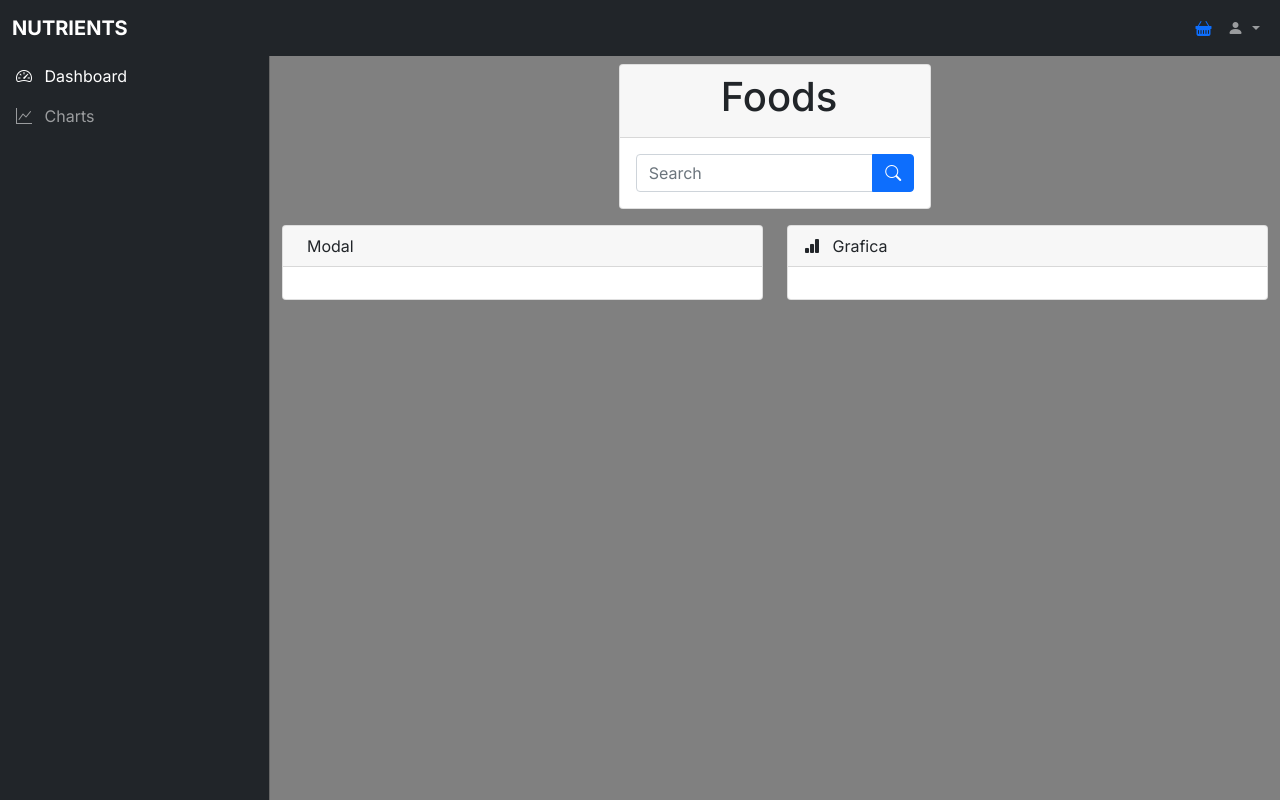
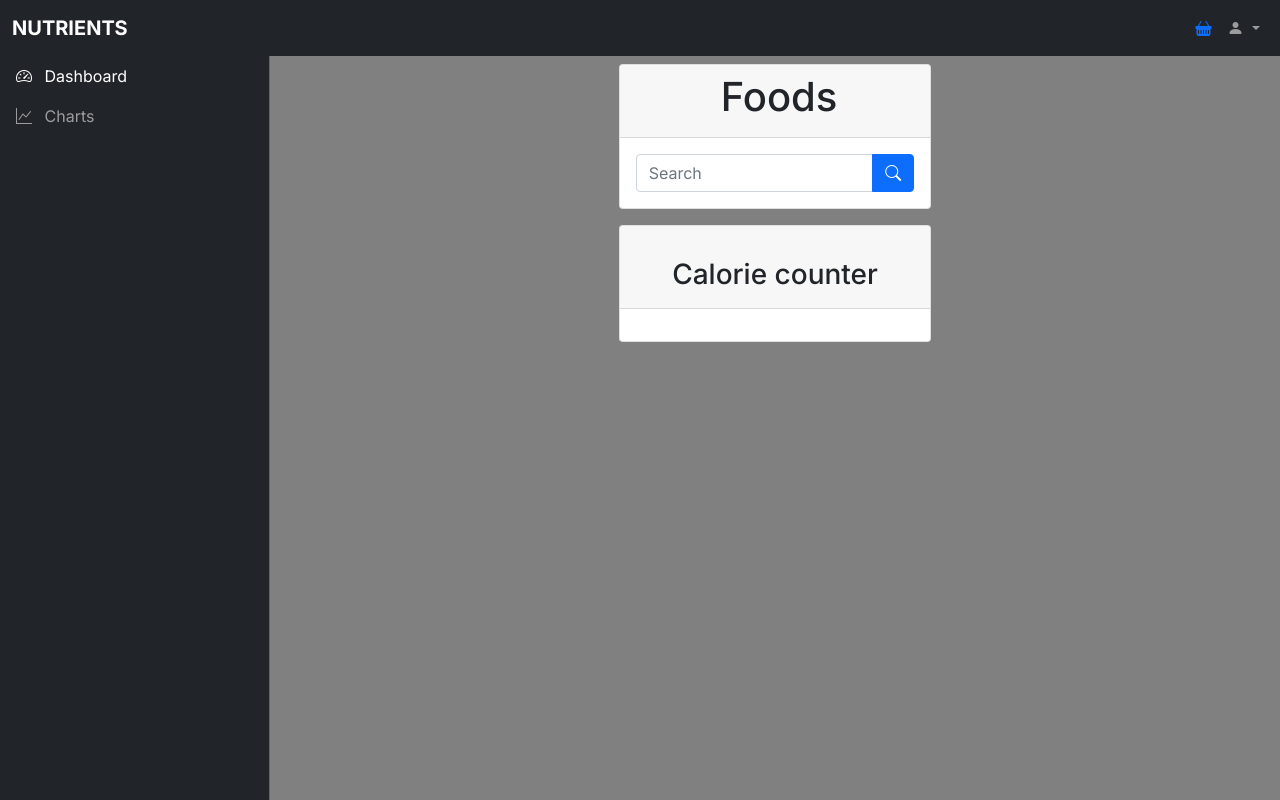
Before and after one commit to AlejandroHDZ2021/Proyecto-3-Dashboard, a plain HTML site: page index.html in a window 1280 px wide. Drawn offline with nearby package versions, Linux system fonts and the light colour scheme.

Commit message:
Calorie counter

```diff
--- a/index.html
+++ b/index.html
@@ -114,11 +114,12 @@
 
         </div>
         <div class="row justify-content-center">
-          <div class="col-md-6 mb-3">
+          <div class="col-md-4 mb-3">
             <div class="card h-100">
               <div class="card-header">
                 <span class="me-2"><i></i></span>
-                Modal
+                <h3 class="text-center ">Calorie counter</h3>
+
               </div>
               <div class="card-body">
 
@@ -137,8 +138,7 @@
 
                           <div class="col-xl-6">
                             <a href="" onclick="eraseAll()" class="btn btn-danger float-left "
-                            role="button" aria-pressed="true"><i class="bi bi-trash"></i>
-</a>
+                            role="button" aria-pressed="true"><i class="bi bi-trash"></i></a>
                             </div>
                             <div class="col-xl-6">
                               <h3 class=" float-right " id="totalCalories"></h3>
@@ -169,16 +169,7 @@
               </div>
             </div>
           </div>
-          <div class="col-md-6 mb-3">
-            <div class="card h-100">
-              <div class="card-header">
-                <span class="me-2"><i class="bi bi-bar-chart-fill"></i></span>
-                Grafica
-              </div>
-              <div class="card-body">
-              </div>
-            </div>
-          </div>
+
         </div>
 
       </div>
```
Also changed, not shown: README.md.
